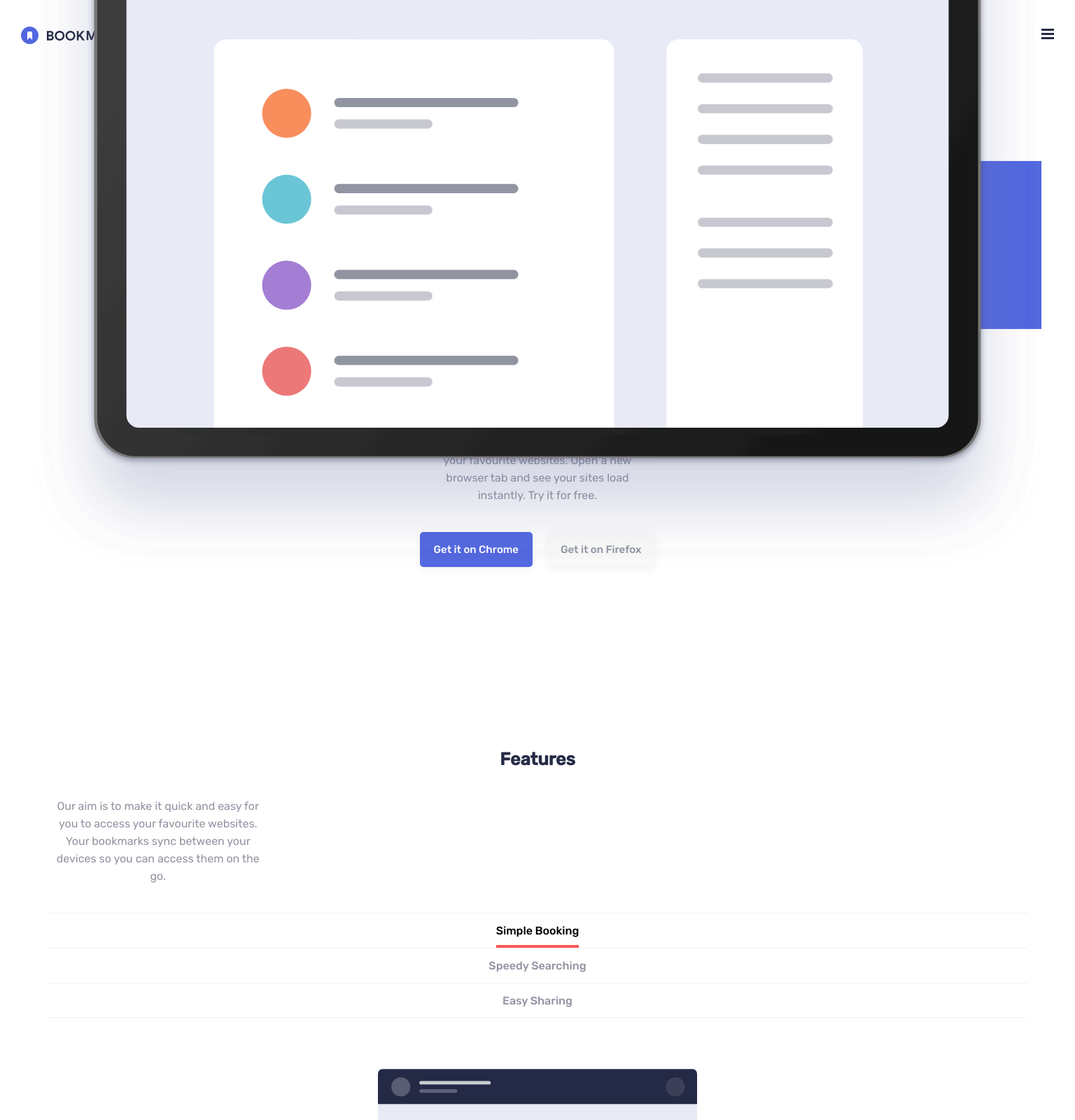
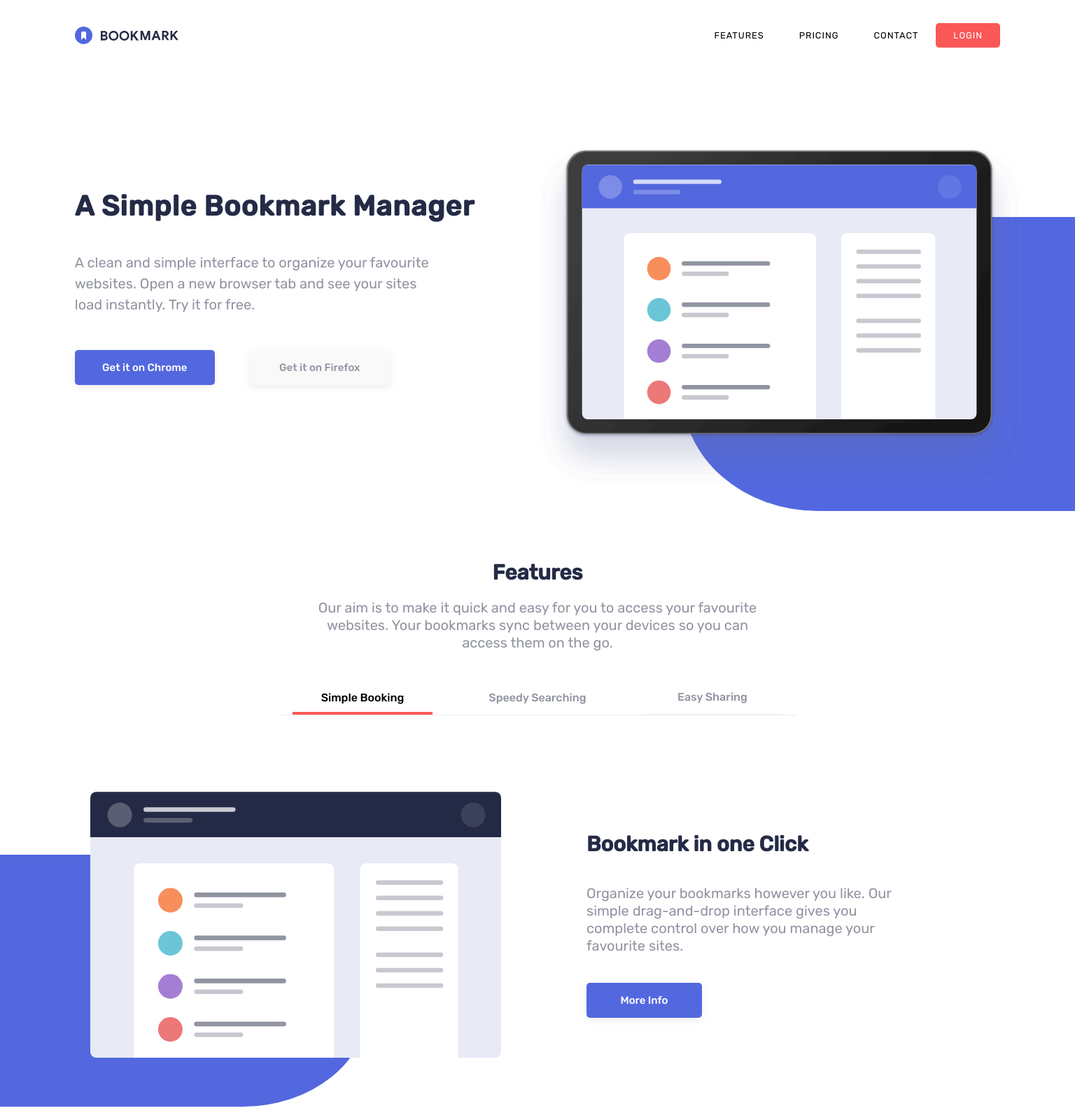
Before and after one commit to ovie009/bookmark-manager, a React (Create React App) app: page / in a window 1536 px wide. Shown: the top 1600 px of the page at 70% size. Built offline with nearby package versions, Linux system fonts and the light colour scheme.

Commit message:
large desktop design

```diff
--- a/src/CSS/App.css
+++ b/src/CSS/App.css
@@ -1,5 +1,6 @@
 .App {
   text-align: center;
+  overflow: hidden;
 }
 
 .App-logo {
--- a/src/CSS/Download.css
+++ b/src/CSS/Download.css
@@ -23,6 +23,7 @@
     margin-block: 20px;
     padding: 20px;
     max-width: 35ch;
+    margin: auto;
 }
 
 .download-card-wrapper{
@@ -36,7 +37,7 @@
 
 .card{
     width: 70%;
-    max-width: 400px;
+    max-width: 250px;
     border-radius: 10px;
     box-shadow: 0 10px 10px 0 var(--shadow-color);
 }
@@ -72,3 +73,57 @@
     font-weight: 500;
     letter-spacing: 1px;
 }
+
+@media screen and (min-width: 768px) {
+    .download-paragraph{
+        max-width: 50ch;
+    }
+}
+
+@media screen and (min-width: 1366px) {
+    .download-section{
+        height: 100vh;
+    }
+
+    .download-card-wrapper{
+        flex-flow: row;
+        width: 90%;
+        margin: auto;
+        justify-content: center;
+        height: 60vh;
+        align-items: flex-start;
+    }
+
+    .download-paragraph{
+        max-width: 50ch;
+    }
+
+    .download-heading{
+        font-size: 30px;
+    }
+
+    .download-paragraph{
+        font-size: 20px;
+        line-height: 30px;
+    }
+
+    .card:nth-child(2){
+        margin-top: 50px;
+    }
+
+    .card:nth-child(3){
+        margin-top: 100px;
+    }
+}
+
+
+@media screen and (min-width: 1920px) {
+    .download-paragraph{
+        font-size: 20px;
+        line-height: 35px;
+    }
+
+    .download-heading{
+        font-size: 35px;
+    }
+}
--- a/src/CSS/Faq.css
+++ b/src/CSS/Faq.css
@@ -24,6 +24,7 @@
     margin-block: 20px;
     padding: 20px;
     max-width: 35ch;
+    margin: auto;
 }
 
 .faq-accordion-wrapper{
@@ -83,3 +84,51 @@
     border-radius: 5px;
     box-shadow: 0 3px 5px 0px var(--shadow-color);
 }
+
+@media screen and (min-width: 768px) {
+    .faq-paragraph{
+        max-width: 50ch;
+    }
+
+    .faq-accordion-wrapper{
+        max-width: 600px;
+    }
+}
+
+@media screen and (min-width: 1366px) {
+    .faq-paragraph{
+        font-size: 20px;
+        line-height: 30px;
+    }
+
+    .faq-heading{
+        font-size: 30px;
+    }
+}
+
+
+@media screen and (min-width: 1920px) {
+    .faq-paragraph{
+        font-size: 20px;
+        line-height: 35px;
+    }
+
+    .faq-heading{
+        font-size: 35px;
+    }
+
+    .faq-accordion-wrapper{
+        max-width: 800px;
+    }
+
+    .faq-subheading, .faq-text{
+        font-size: 20px;
+    }
+
+    .faq-button{
+        height: 50px;
+        padding-inline: 20px;
+        font-weight: 500;
+        font-size: 20px;
+    }
+}
--- a/src/CSS/Features.css
+++ b/src/CSS/Features.css
@@ -1,7 +1,6 @@
 .features-section{
     width: 100vw;
     margin: auto;
-    max-width: 1440px;
     display: flex;
     align-items: center;
     flex-flow: column;
@@ -23,6 +22,7 @@
     margin-block: 20px;
     padding: 20px;
     max-width: 35ch;
+    margin: auto;
 }
 
 .features-list{
@@ -74,14 +74,156 @@
 
 .features-illustration-design{
     height: 60%;
-    width: 80%;
+    width: 65%;
     left: 0;
     bottom: 7.5%;
     border-bottom-right-radius: 40%;
     background-color: var(--primary-blue);
     position: absolute;
+    box-shadow: -200px 0 0 0 var(--primary-blue);
 }
 
 .features-more-info{
     display: none;
 }
+
+@media screen and (min-width: 768px) {
+    .features-paragraph{
+        max-width: 50ch;
+    }
+
+    .features-section{
+        padding-block: 0;
+    }
+
+    .features-illustration{
+        width: 100%;
+    }
+
+    .features-illustration-design{
+        bottom: 0;
+        width: 70%;
+        height: 75%;
+    }
+}
+
+@media screen and (min-width: 1366px) {
+    .features-paragraph{
+        max-width: 55ch;
+        font-size: 20px;
+        line-height: 25px;
+        margin-block: 0
+    }
+
+    .features-section{
+        height: 100vh;
+    }
+
+    .features-heading{
+        margin: 0;
+        font-size: 30px;
+    }
+
+    .features-list{
+        flex-flow: row;
+        align-items: center;
+        justify-content: center;
+        gap: 50px;
+        width: fit-content;
+        margin-inline: auto;
+        border-bottom: 1px solid var(--shadow-color);
+        /* margin-block: 50px; */
+    }
+
+    .features-list-items{
+        width: 200px;
+        border: none;
+    }
+
+    .features-list-items button{
+        width: 100%;
+    }
+
+    .features-content-wrapper{
+        width: 90%;
+        margin: auto;
+        display: flex;
+        height: 60vh;
+    }
+
+    .features-image-wrapper{
+        width: 50%;
+        height: 100%;
+        box-sizing: border-box;
+    }
+
+    .features-illustration-design{
+        bottom: -20px;
+        width: 65%;
+    }
+
+    .features-illustration{
+        width: 85%;
+    }
+
+    .features-text-wrapper{
+        padding: 50px;
+        display: flex;
+        flex-flow: column;
+        justify-content: center;
+        align-items: left;
+        box-sizing: border-box;
+    }
+
+    .features-subheading{
+        font-size: 30px;
+        text-align: left;
+    }
+
+    .features-text-wrapper > .features-paragraph{
+        text-align: left;
+        width: 40ch;
+    }
+
+    .features-more-info{
+        display: block;
+        margin: 20px;
+        width: 125px;
+        height: 50px;
+        box-sizing: unset;
+        padding-inline: 20px;
+        border: none;
+        box-shadow: 0 3px 10px 0px var(--shadow-color);
+        border-radius: 5px;
+        background-color: var(--primary-blue) !important;
+        color: var(--neutral-white);
+        font-weight: 500;
+        font-size: 15px;
+    }
+
+}
+
+@media screen and (min-width: 1920px) {
+    .features-illustration{
+        width: 80%;
+    }
+
+    .features-paragraph{
+        font-size: 20px;
+        line-height: 35px;
+    }
+
+    .features-list-items button{
+        font-size: 25px;
+        width: 100%;
+    }
+
+    .features-list-items{
+        width: 300px;
+    }
+
+
+    .features-subheading, .features-heading{
+        font-size: 35px;
+    }
+}
--- a/src/CSS/Footer.css
+++ b/src/CSS/Footer.css
@@ -109,3 +109,35 @@ form button{
     justify-content: space-evenly;
     color: var(--sidebar-button);
 }
+
+@media screen and (min-width: 768px) {
+    .footer-form-wrapper{
+        height: fit-content;
+        padding: 50px;
+        padding-inline: 20%;
+    }
+
+    .footer-base-wrapper{
+        height: 80px;
+        flex-flow: row;
+        padding-inline: 10%;
+    }
+
+    .footer-list{
+        flex-flow: row;
+        align-items: center;
+        gap: 20px;
+    }
+
+    form{
+        flex-flow: row;
+    }
+
+    form input{
+        width: 70%;
+    }
+
+    form button{
+        width: 30%;
+    }
+}
--- a/src/CSS/MainSection.css
+++ b/src/CSS/MainSection.css
@@ -89,3 +89,132 @@
     background-color: rgba(248, 248, 248, 0.8) !important;
     font-weight: 500;
 }
+
+@media screen and (min-width: 768px) {
+    .main-section{
+        gap: 40px;
+    }
+
+    .main-illustration{
+        width: 80%;
+    }
+
+    .main-illustration-design{
+        width: 70%;
+    }
+
+    .main-text-wrapper{
+        padding-bottom: 0;
+    }
+
+    .main-text-wrapper p{
+        max-width: 50ch;
+    }
+}
+
+@media screen and (min-width: 1366px) {
+    .main-section{
+        flex-flow: row;
+        height: calc(100vh - 100px);
+        width: 90%;
+        margin: auto;
+        gap: 0;
+    }
+
+    .main-image-wrapper{
+        width: 50%;
+        height: 100%;
+    }
+
+    .main-text-wrapper{
+        width: 50%;
+        height: 100%;
+        justify-content: center;
+        padding-inline: 30px;
+        box-sizing: border-box;
+        align-items: flex-start;
+        padding-bottom: 100px;
+    }
+
+
+    .main-text-wrapper h1{
+        font-size: 40px;
+        line-height: 50px;
+        width: 100%;
+        text-align: left;
+    }
+
+    .main-text-wrapper p{
+        width: 40ch;
+        font-size: 20px;
+        line-height: 30px;
+        margin: 0;
+        margin-bottom: 30px;
+        padding-inline: 0;
+        text-align: left;
+    }
+
+    .main-button-wrapper{
+        gap: 50px;
+    }
+
+    .main-button-wrapper button{
+        width: 160px;
+    }
+
+    .main-illustration{
+        width: 150%;
+    }
+
+    .main-illustration-design{
+        height: 60%;
+        width: 70%;
+        bottom: 10%;
+        box-shadow: 200px 0 0 0 var(--primary-blue);
+    }
+}
+
+@media screen and (min-width: 1920px) {
+    .main-section{
+        width: 80%;
+    }
+
+    .main-illustration{
+        height: 70%;
+    }
+
+    .main-illustration-design{
+        width: 100%;
+        left: 200px;
+        box-shadow: 300px 0 0 0 var(--primary-blue);
+    }
+
+    .main-text-wrapper{
+        padding-inline: 0px;
+        padding-right: 20px;
+    }
+
+    .main-text-wrapper h1{
+        font-size: 50px;
+        line-height: 60px;
+    }
+
+    .main-text-wrapper p{
+        width: 35ch;
+        font-size: 25px;
+        line-height: 40px;
+    }
+
+    .chrome-cta, .firefox-cta{
+        font-size: 20px;
+        width: 230px !important;
+        box-sizing: unset;
+        padding: 10px 20px;
+    }
+
+    .firefox-cta{
+        font-size: 20px;
+    }
+
+
+}
--- a/src/CSS/Navbar.css
+++ b/src/CSS/Navbar.css
@@ -118,3 +118,51 @@ ion-icon{
     height: 100px;
     gap: 50px;
 }
+
+/* Tablet Styling */
+@media screen and (min-width: 768px) {
+
+    .nav-list{
+        display: flex;
+        list-style: none;
+        text-transform: uppercase;
+        align-items: center;
+    }
+
+    .nav-list-items{
+        padding: 10px 25px;
+        border-radius: 5px;
+        font-size: .8em;
+        letter-spacing: 1px;
+    }
+
+    .nav-list li:last-child{
+        background-color: var(--primary-red);
+        color: var(--neutral-white);
+    }
+
+    .open-sidenav{
+        display: none;
+    }
+}
+
+@media screen and (min-width: 1366px) {
+    .navbar{
+        width: 90%;
+        margin: auto;
+    }
+
+    .sidebar{
+        display: none;
+    }
+}
+
+@media screen and (min-width: 1920px) {
+    .navbar{
+        width: 80%;
+    }
+
+    .nav-list-items{
+        font-size: 1em;
+    }
+}
--- a/src/CSS/index.css
+++ b/src/CSS/index.css
@@ -13,7 +13,7 @@
 
   --sidebar-list-seperator: hsla(0, 0%, 100%, 0.25);
 
-  --shadow-color: rgba(230, 230, 230, 0.5);
+  --shadow-color: rgba(220, 220, 220, 0.5);
 
   --neutral-white: hsl(0, 0%, 100%);
 }
```
